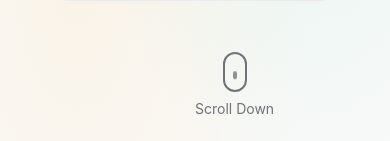
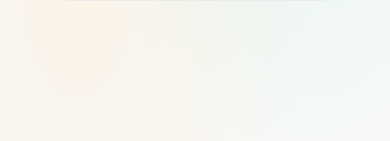
Before and after one commit to ataraxia7899/Portfolio, a React (Vite) app: page / in a window 390 px wide. Shown: the part 703-844 px from the top of the page. Built offline with nearby package versions, Linux system fonts and the light colour scheme; a web font is replaced by a local one.

Commit message:
fix: scroll-indicator 모바일 레이아웃 개선 - 모바일에서 scroll-indicator 정중앙 정렬 수정 - 화면 높이 800px 이하에서 scroll-indicator 숨김 처리

```diff
--- a/src/components/Home/Home.css
+++ b/src/components/Home/Home.css
@@ -229,5 +229,17 @@
 
   .scroll-indicator {
     bottom: 24px;
+    left: 0;
+    right: 0;
+    margin: 0 auto;
+    transform: none;
+    width: fit-content;
   }
 }
+
+/* 화면 높이가 작을 때 scroll-indicator 숨김 */
+@media (max-height: 800px) {
+  .scroll-indicator {
+    display: none;
+  }
+}
```
